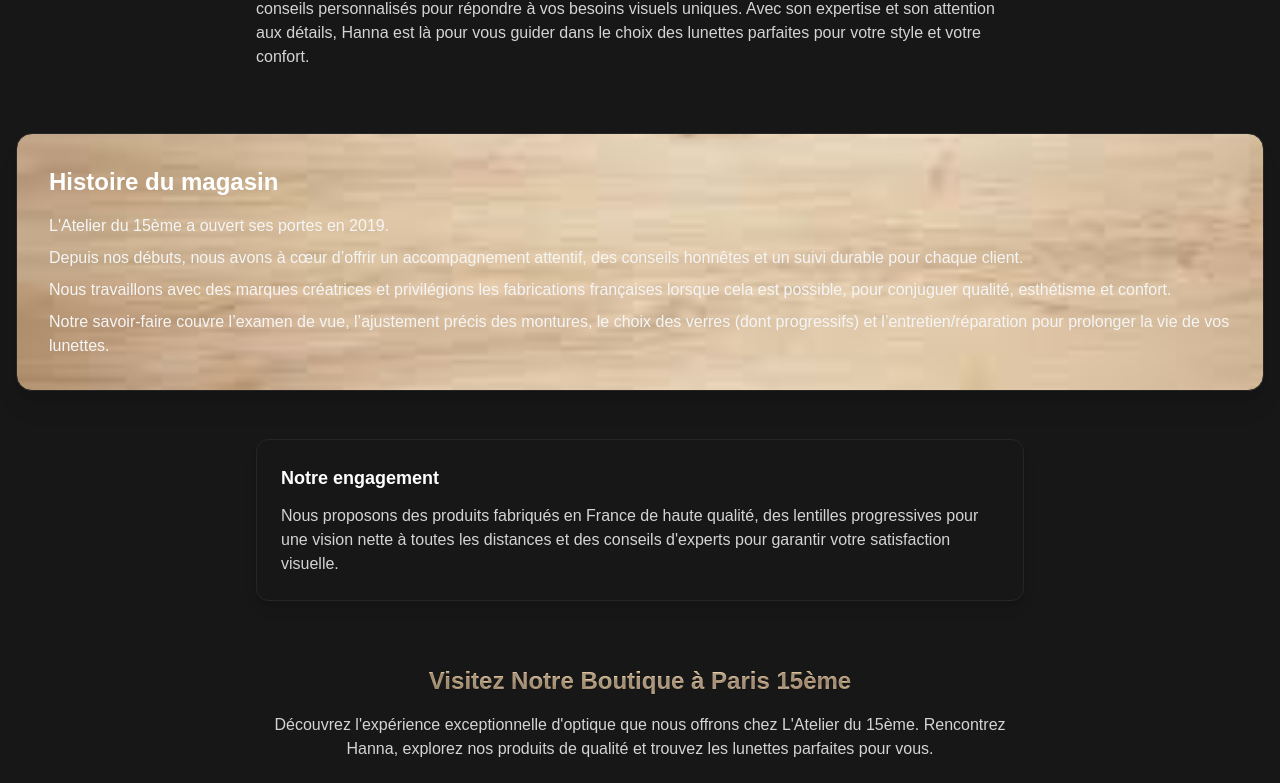
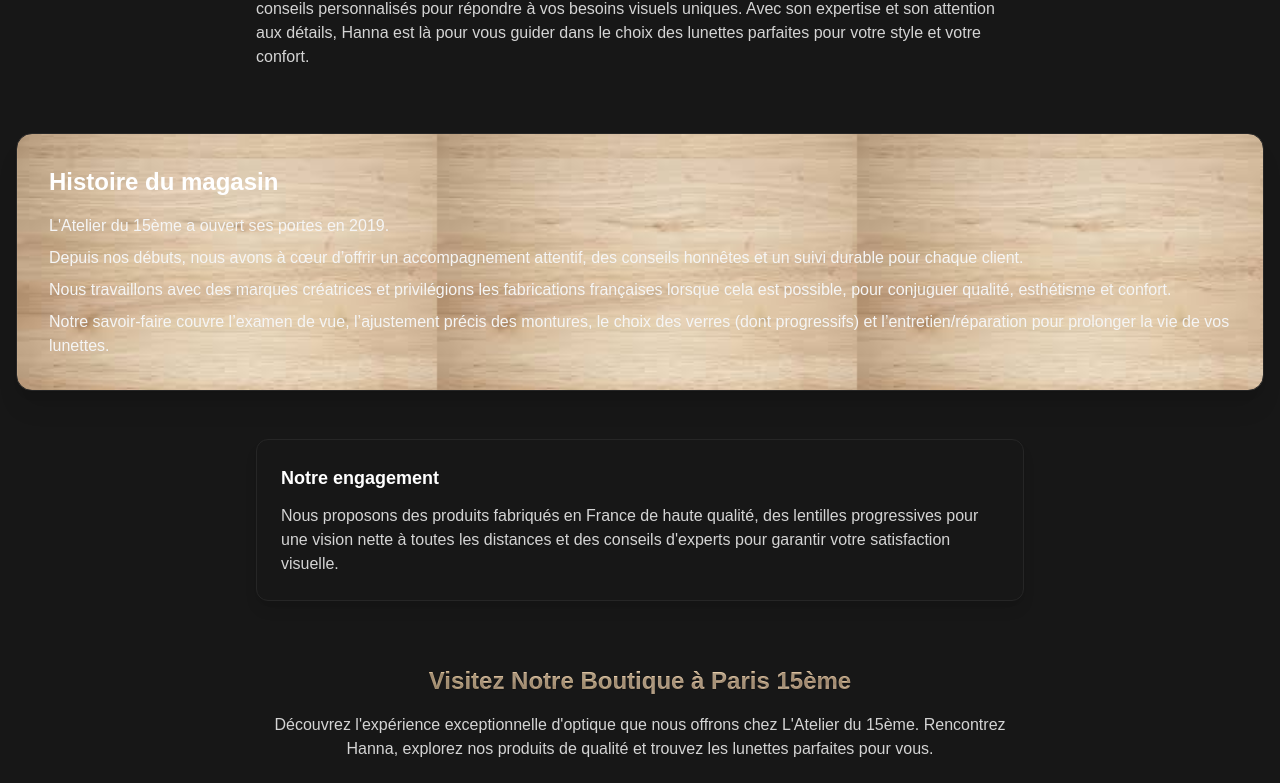
Before and after one commit to theocluzel/cluzel-optic, a Next.js app: page /a-propos in a window 1280 px wide. Shown: the part 717-1500 px from the top of the page. Built offline with nearby package versions, Linux system fonts and the light colour scheme; no server answers.

Commit message:
feat(style): bois net sur desktop — wood-bg en texture répétée + tailles responsives

```diff
--- a/app/globals.css
+++ b/app/globals.css
@@ -85,9 +85,23 @@ body {
 /* Fond bois clair réutilisable (version d'origine) */
 .wood-bg {
   background-image: url('/images/bois claire.jpg');
-  background-size: cover;
-  background-position: center;
-  background-repeat: no-repeat;
+  /* Motif répétitif pour éviter l'effet zoom/flou sur grands écrans */
+  background-repeat: repeat;
+  background-position: top left;
+  /* Taille de motif par défaut (mobile) */
+  background-size: 300px auto;
+}
+
+@media (min-width: 640px) {
+  .wood-bg {
+    background-size: 360px auto;
+  }
+}
+
+@media (min-width: 1024px) {
+  .wood-bg {
+    background-size: 420px auto;
+  }
 }
 
 /* Effet LED (néon) plus blanc (moins jaune) pour titres */
```
